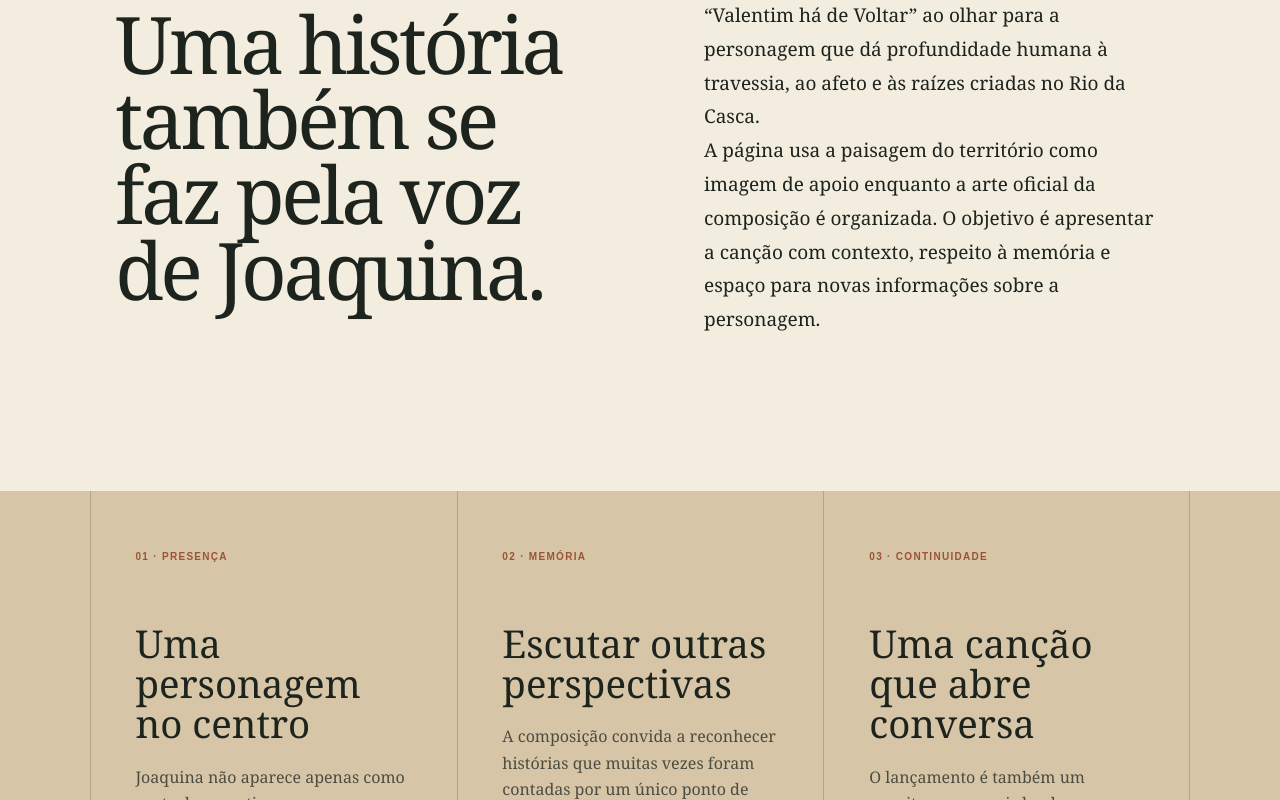
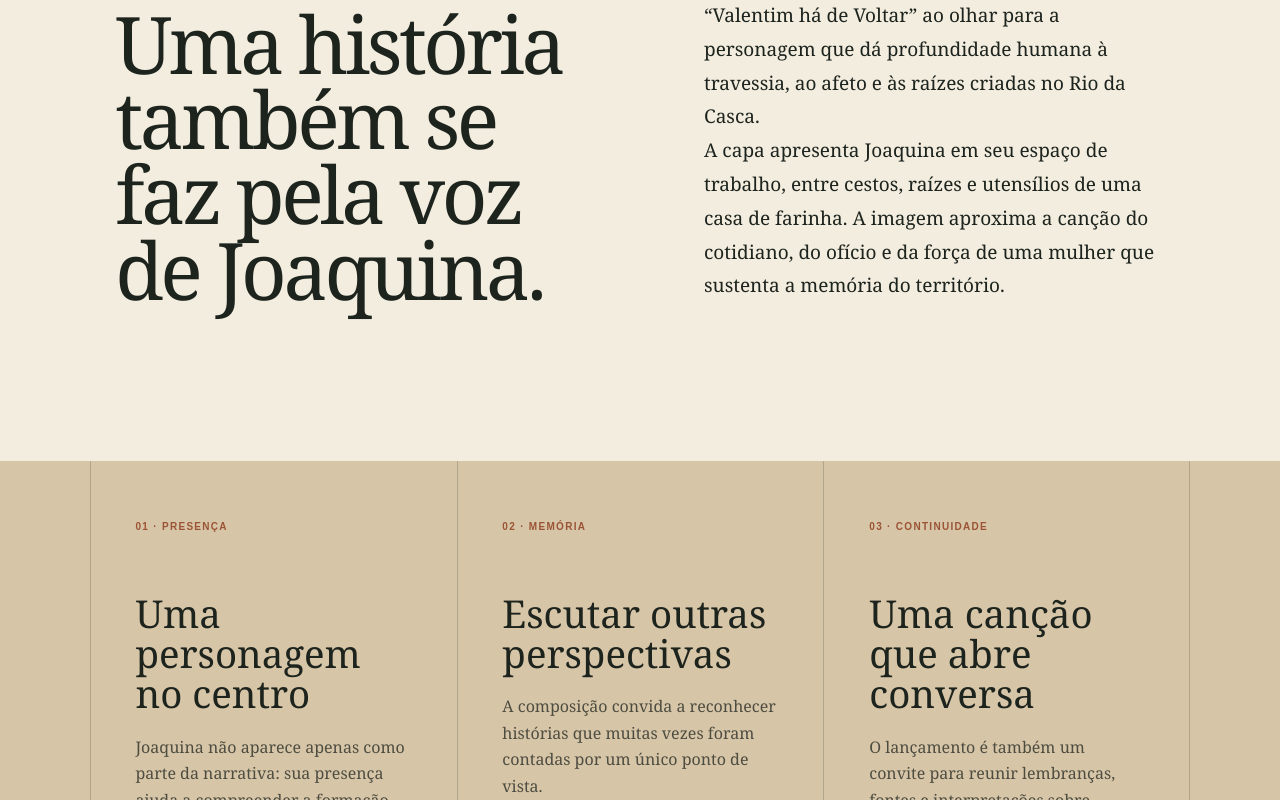
Before and after one commit to djmascarenhas/riodacasca-oficial, a Next.js app: page /musicas/joaquina-de-mina in a window 1280 px wide. Shown: the part 1040-1840 px from the top of the page. Built offline with nearby package versions, Linux system fonts and the light colour scheme.

Commit message:
Atualiza capa de Joaquina de Mina

```diff
--- a/app/musicas/joaquina-de-mina/page.tsx
+++ b/app/musicas/joaquina-de-mina/page.tsx
@@ -5,7 +5,7 @@ export const metadata = {
   title: { absolute: "Joaquina de Mina | DJ Dalma" },
   description: "Uma canção sobre presença, memória e a força de Joaquina na história de Mato Grosso.",
   alternates: { canonical: "/joaquina-de-mina" },
-  openGraph: { images: ["/musicas/images/rio-da-casca-meu-chao.png"] },
+  openGraph: { images: ["/musicas/images/joaquina-de-mina.png"] },
 };
 
 const release: Release = {
@@ -13,12 +13,12 @@ const release: Release = {
   title: "Joaquina de Mina",
   kicker: "Memória · presença · resistência",
   lead: "Uma composição que devolve centralidade à mulher cuja presença também sustenta a história de Valentim e do Rio da Casca.",
-  image: "/musicas/images/rio-da-casca-meu-chao.png",
-  imageAlt: "Paisagem do Rio da Casca usada como arte de apoio para Joaquina de Mina",
+  image: "/musicas/images/joaquina-de-mina.png",
+  imageAlt: "Capa de Joaquina de Mina, com uma mulher negra trabalhando em um pilão, entre cestos e utensílios de uma casa de farinha",
   storyTitle: "Uma história também se faz pela voz de Joaquina.",
   story: [
     "“Joaquina de Mina” amplia o universo de “Valentim há de Voltar” ao olhar para a personagem que dá profundidade humana à travessia, ao afeto e às raízes criadas no Rio da Casca.",
-    "A página usa a paisagem do território como imagem de apoio enquanto a arte oficial da composição é organizada. O objetivo é apresentar a canção com contexto, respeito à memória e espaço para novas informações sobre a personagem.",
+    "A capa apresenta Joaquina em seu espaço de trabalho, entre cestos, raízes e utensílios de uma casa de farinha. A imagem aproxima a canção do cotidiano, do ofício e da força de uma mulher que sustenta a memória do território.",
   ],
   details: [
     { label: "Presença", title: "Uma personagem no centro", text: "Joaquina não aparece apenas como parte da narrativa: sua presença ajuda a compreender a formação afetiva e social do território." },
--- a/app/musicas/page.tsx
+++ b/app/musicas/page.tsx
@@ -27,7 +27,7 @@ const catalog = [
   {
     title: "Rio da Casca, Meu Chão",
     subtitle: "Memória, território e pertencimento",
-    image: "/musicas/images/rio-da-casca-meu-chao.png",
+    image: "/musicas/images/joaquina-de-mina.png",
     href: "rio-da-casca-meu-chao",
     status: "Disponível na Apple Music",
     featured: false,
```
Also changed, not shown: 1 other file (tests, documents, lock files or other folders).
